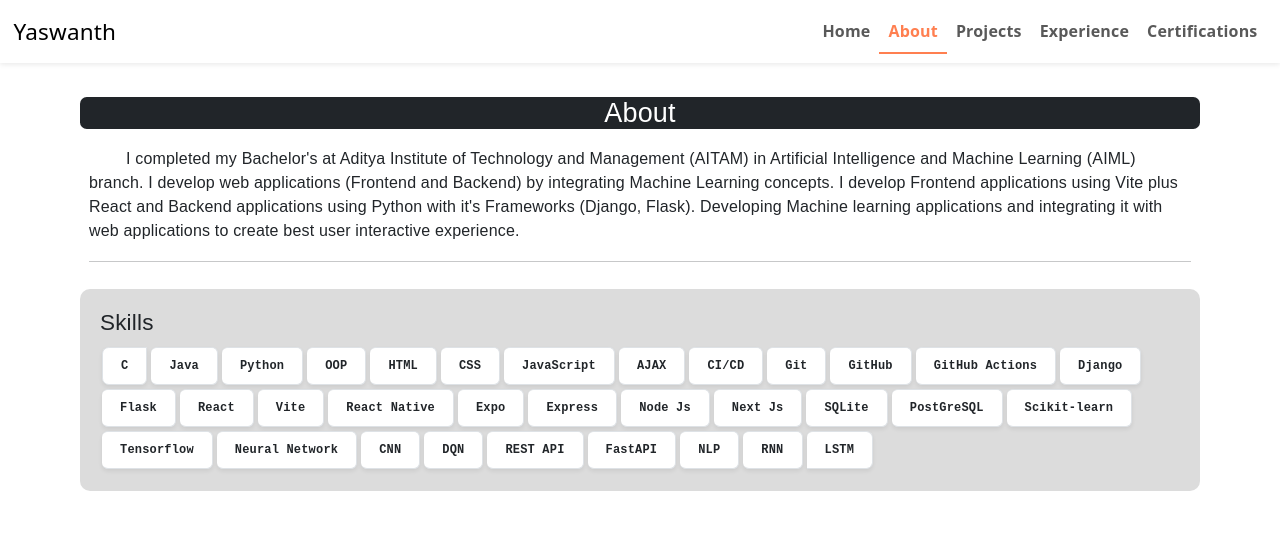
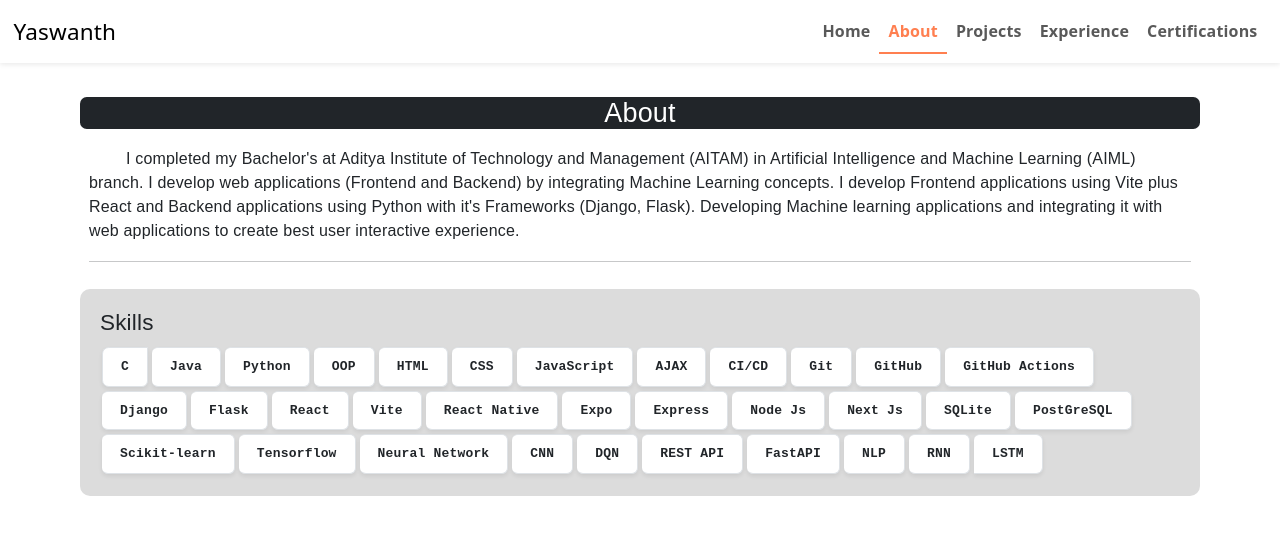
Before and after one commit to einstein2306/portfolio, a React app: page /about in a window 1280 px wide. Shown: the top 534 px of the page. Built offline with nearby package versions, Linux system fonts and the light colour scheme; the HTML template or start-up script is replaced by a standard one.

Commit message:
make font medium to skills

```diff
--- a/src/App.css
+++ b/src/App.css
@@ -41,7 +41,7 @@ h3{
     color:white;
 }
 #courses{
-    font-size: small;
+    font-size:medium;
     font-family: monospace;
 
 }
```
